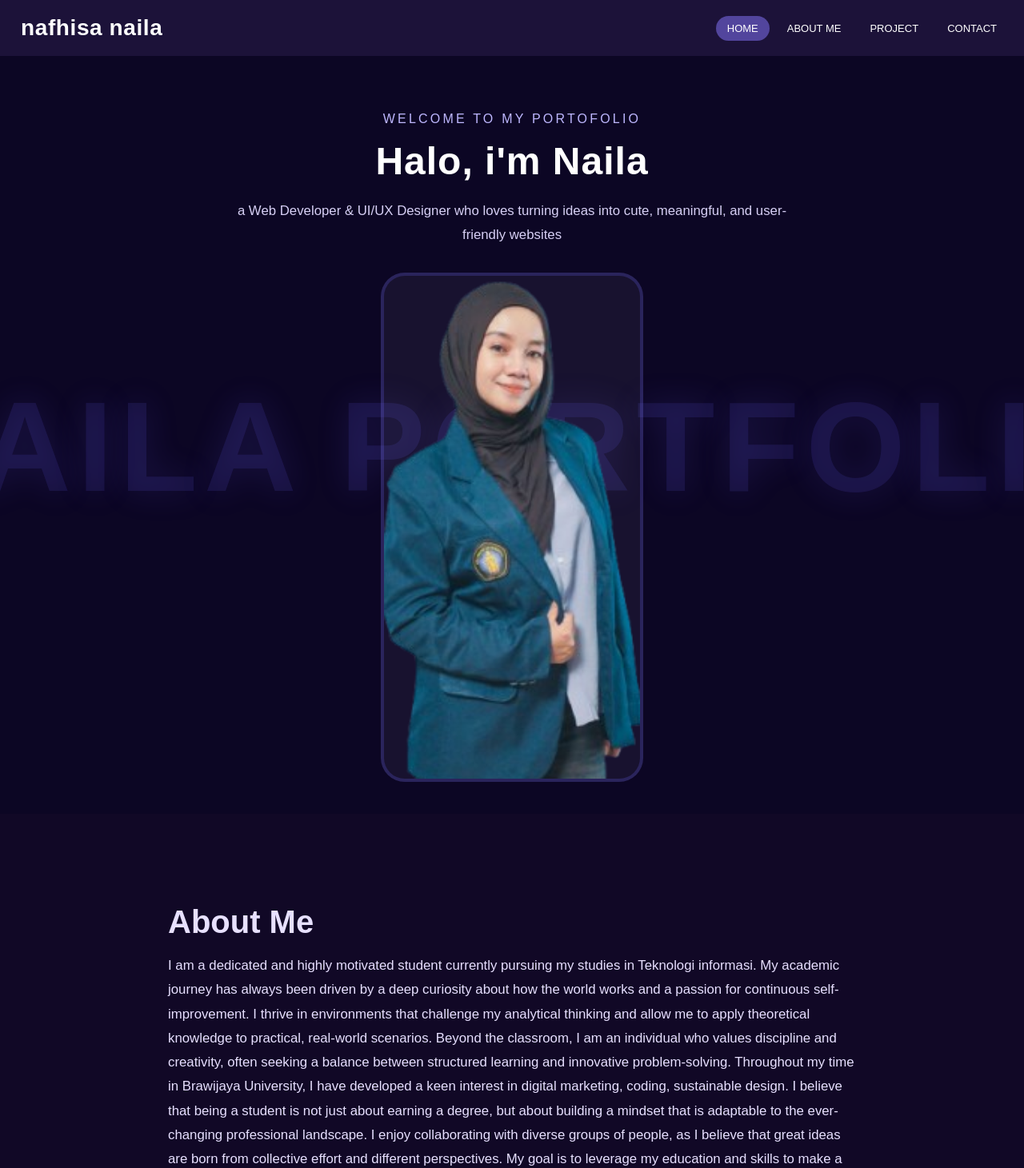
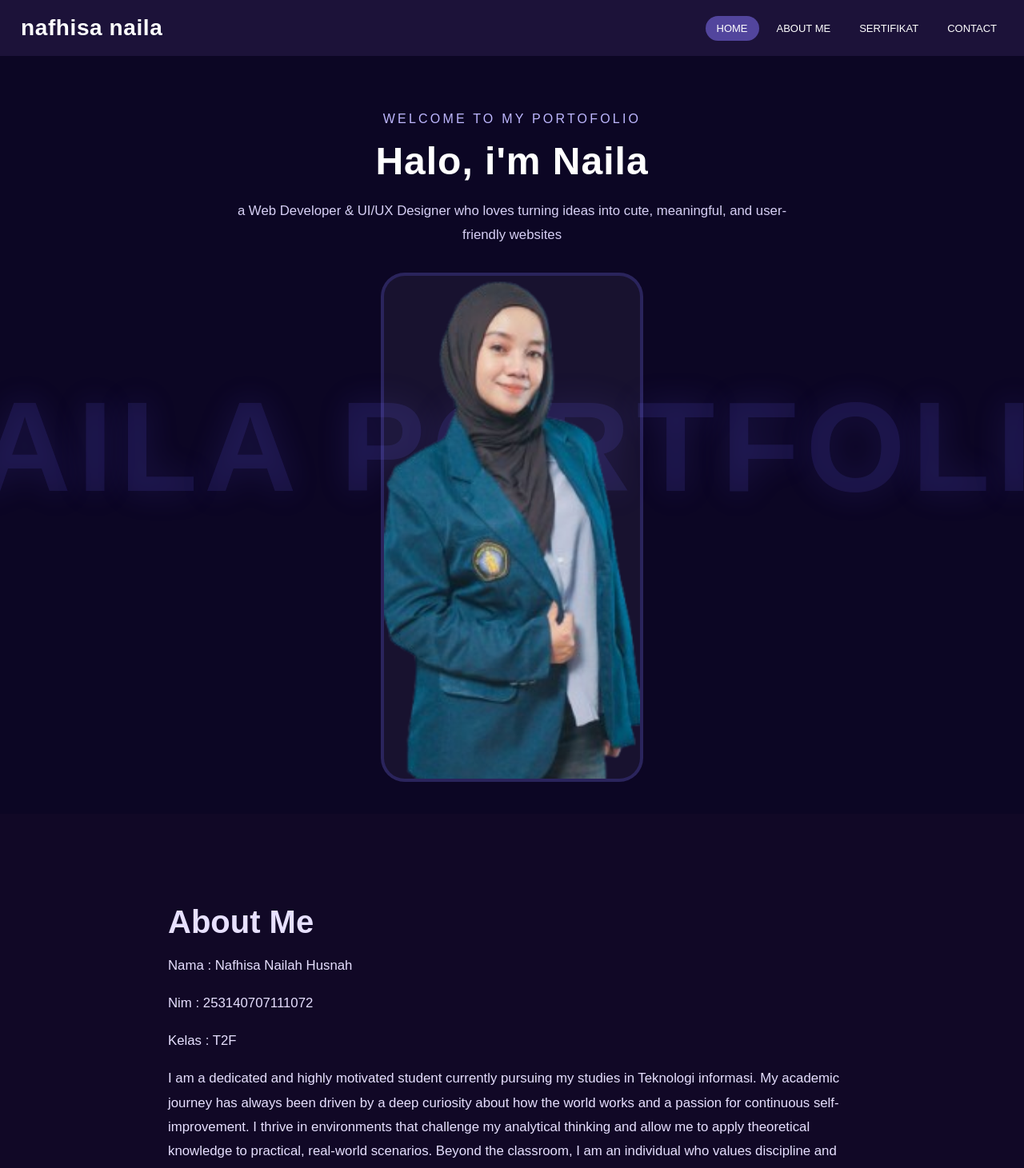
Before and after one commit to nafhsnael/Portofolio-Kelompok2, a React (Create React App) app: page / in a window 1280 px wide. Shown: the top 1461 px of the page at 80% size. Built offline with nearby package versions, Linux system fonts and the light colour scheme.

Commit message:
update tampilan portfolio

```diff
--- a/src/AboutMe.jsx
+++ b/src/AboutMe.jsx
@@ -15,6 +15,9 @@ export default function AboutMe() {
       <div style={{ maxWidth: "860px", margin: "0 auto" }}>
         <h2 style={{ fontSize: "2.5rem", marginBottom: "16px" }}>About Me</h2>
         <p style={{ lineHeight: 1.8, fontSize: "1.05rem", marginBottom: "20px" }}>
+          <p> Nama : Nafhisa Nailah Husnah</p>
+          <p>Nim : 253140707111072</p>
+            <p>Kelas : T2F</p>
           I am a dedicated and highly motivated student currently pursuing my studies in Teknologi informasi. My academic journey has always been driven by a deep curiosity about how the world works and a passion for continuous self-improvement. I thrive in environments that challenge my analytical thinking and allow me to apply theoretical knowledge to practical, real-world scenarios. Beyond the classroom, I am an individual who values discipline and creativity, often seeking a balance between structured learning and innovative problem-solving.
 
           Throughout my time in Brawijaya University, I have developed a keen interest in digital marketing, coding, sustainable design. I believe that being a student is not just about earning a degree, but about building a mindset that is adaptable to the ever-changing professional landscape. I enjoy collaborating with diverse groups of people, as I believe that great ideas are born from collective effort and different perspectives. My goal is to leverage my education and skills to make a meaningful impact in my field and contribute positively to my community.
--- a/src/Portofolio.jsx
+++ b/src/Portofolio.jsx
@@ -105,7 +105,7 @@ export default function Portfolio() {
             style={navLinkStyle}
             onClick={() => setActiveSection("project")}
           >
-            PROJECT
+            SERTIFIKAT
           </a>
           <a
             href="#contact"
```
